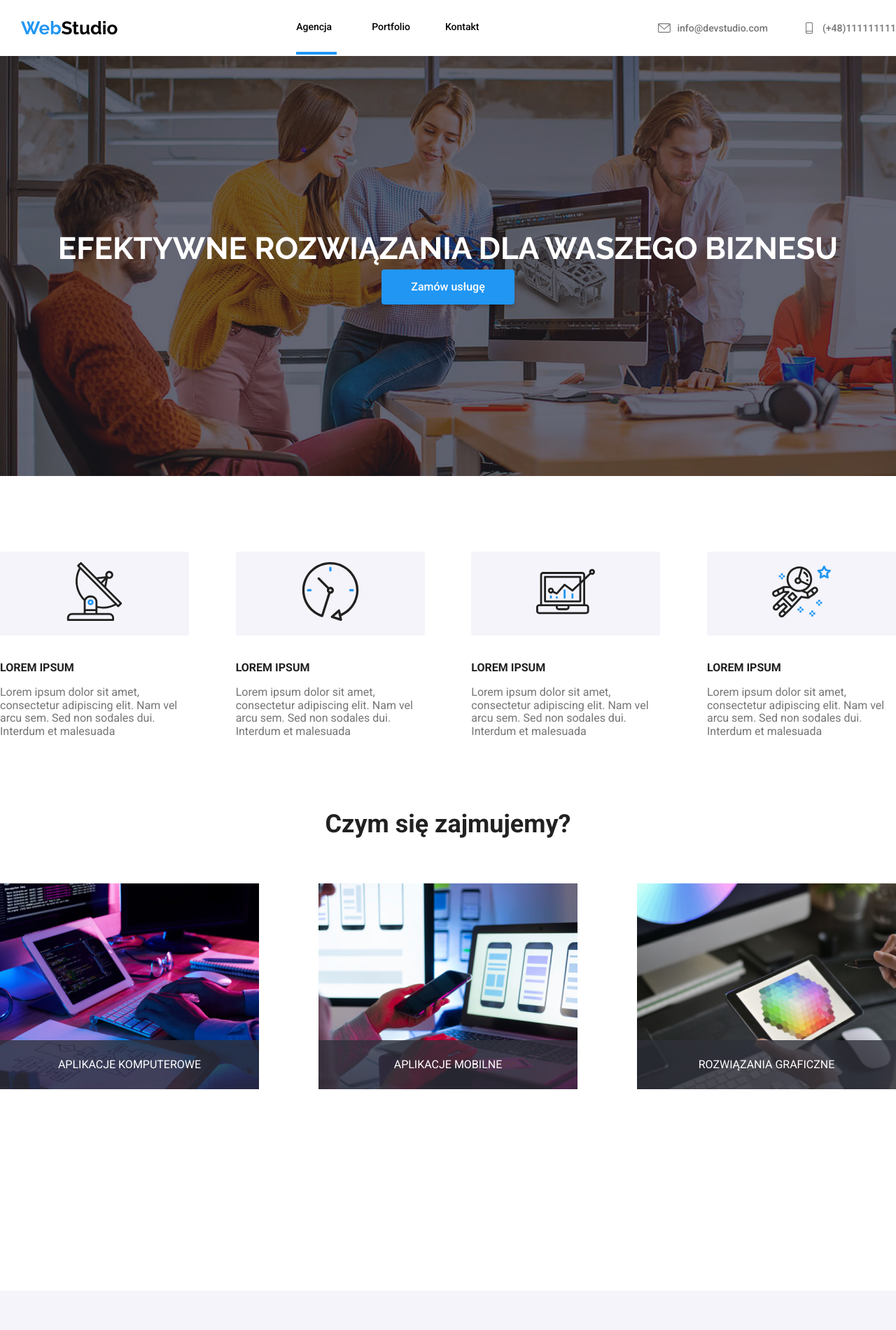
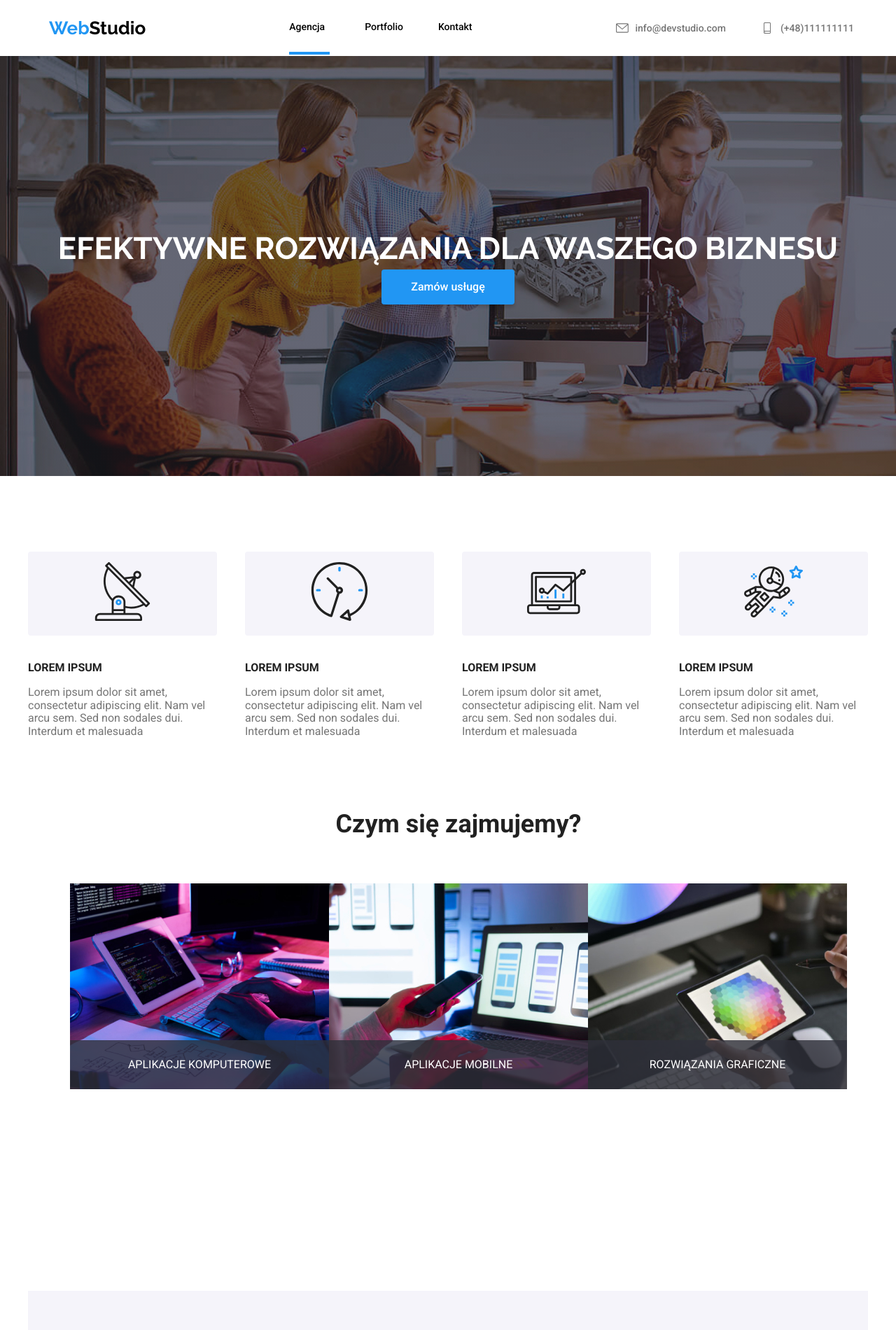
Before and after one commit to EwelinaManiecka/goit-markup-hw-08, a plain HTML site: page index.html in a window 1280 px wide. Shown: the top 1900 px of the page at 70% size. Drawn offline with nearby package versions, Linux system fonts and the light colour scheme.

Commit message:
container max-width 1200px

```diff
--- a/sass/base/_container.scss
+++ b/sass/base/_container.scss
@@ -19,7 +19,7 @@
 
 @media screen and (min-width: 1200px){
     .container {
-        min-width: 1200px;
+        max-width: 1200px;
     }
 }
 
@@ -43,7 +43,9 @@
 
 @media screen and (min-width: 1200px){
     .occupation-as{
-        min-width: 1200px;
+        width: 100%;
+        margin-left: 100px;
+        margin-right: 100px;
     }
 }
 
--- a/sass/base/_footer__container.scss
+++ b/sass/base/_footer__container.scss
@@ -24,5 +24,6 @@
     .footer__container {
         justify-content: space-between;
         padding-left: 30px;
+        width: 100%;
     }
 }
--- a/sass/components/_logo.scss
+++ b/sass/components/_logo.scss
@@ -4,7 +4,7 @@
 
 @media screen and (min-width: 1200px){
     .logo{
-        padding-left: 30px;
+        padding-left: 70px;
         padding-top: 0;
     }
 }
--- a/sass/components/_newsletter.scss
+++ b/sass/components/_newsletter.scss
@@ -36,6 +36,7 @@
     .newsletter {
         margin-left: 40px;
         margin-top: 8px;
+        margin-right: auto;
     }
 }
 
@@ -69,15 +70,15 @@
 
 @media screen and (min-width: 768px) and (max-width: 1200px) {
     .newsletter__contact > label {
-        max-width: 1200px;
+        min-width: 1200px;
     }
 }
 
-@media screen and (min-width: 1200px){
-    .newsletter__contact > label {
-        min-width: 1200px;
-    }
-}
+// @media screen and (min-width: 1200px){
+//     .newsletter__contact > label {
+//         min-width: 1200px;
+//     }
+// }
 
 .newsletter__contact {
     display: flex;
--- a/sass/components/_web-navigation.scss
+++ b/sass/components/_web-navigation.scss
@@ -47,5 +47,6 @@
         display: flex;
         justify-content: space-between;
         align-items: center;
+        padding-right: 60px;
     }
 }
```
Also changed, not shown: css/main.min.css, sass/main.css, 2 other files.
